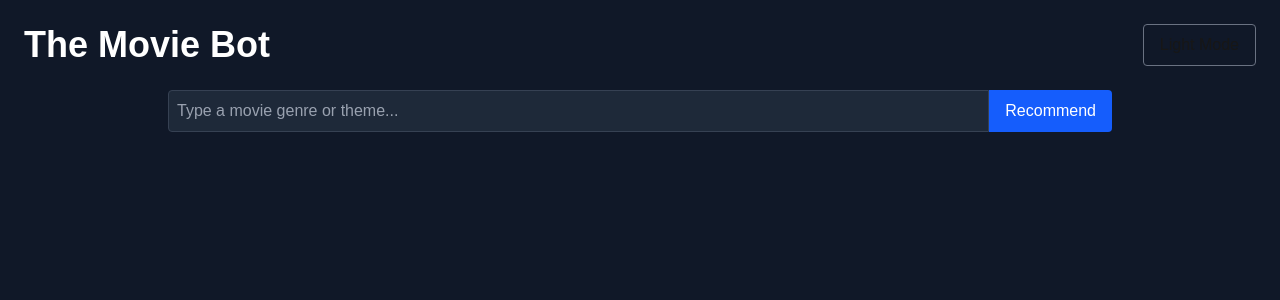
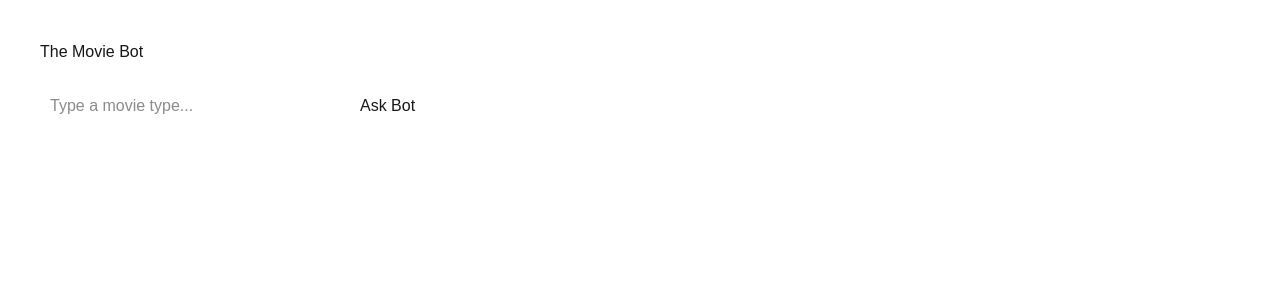
Before and after one commit to Rwallace0718/The-Movie-Bot, a Next.js app: page / in a window 1280 px wide. Shown: the top 300 px of the page. Built offline with nearby package versions, Linux system fonts and the light colour scheme.

Commit message:
Fix page.tsx export for Vercel routing

```diff
--- a/app/page.tsx
+++ b/app/page.tsx
@@ -2,114 +2,41 @@
 
 import { useState } from "react";
 
-interface Movie {
-  title: string;
-  year: number;
-  genre: string;
-  poster: string;
-  trailer: string;
-}
-
 export default function Home() {
   const [message, setMessage] = useState("");
-  const [movies, setMovies] = useState<Movie[]>([]);
-  const [loading, setLoading] = useState(false);
-  const [darkMode, setDarkMode] = useState(true); // default dark mode
+  const [reply, setReply] = useState("");
 
   const handleSubmit = async (e: React.FormEvent) => {
     e.preventDefault();
-    if (!message.trim()) return;
-
-    setLoading(true);
-    setMovies([]);
-
-    try {
     const res = await fetch("/api/chat", {
       method: "POST",
       headers: { "Content-Type": "application/json" },
       body: JSON.stringify({ message, sessionId: "test-session" }),
     });
-
     const data = await res.json();
-
-      if (data.movies && data.movies.length > 0) {
-        setMovies(data.movies);
-      } else {
-        alert("Bot did not return movies");
-      }
-    } catch (err) {
-      console.error(err);
-      alert("Error contacting bot");
-    } finally {
-      setLoading(false);
-    }
+    setReply(data.reply);
   };
 
   return (
-    <div className={`${darkMode ? "bg-gray-900" : "bg-gray-100"} min-h-screen p-6 transition-colors duration-300`}>
-      <div className="flex justify-between items-center mb-6">
-        <h1 className={`${darkMode ? "text-white" : "text-gray-900"} text-4xl font-bold`}>The Movie Bot</h1>
-        <button
-          onClick={() => setDarkMode(!darkMode)}
-          className="px-4 py-2 rounded border border-gray-500 hover:bg-gray-500 hover:text-white transition-colors"
-        >
-          {darkMode ? "Light Mode" : "Dark Mode"}
-        </button>
-      </div>
-
-      <form onSubmit={handleSubmit} className="flex justify-center mb-6">
+    <main style={{ padding: 40 }}>
+      <h1>The Movie Bot</h1>
+      <form onSubmit={handleSubmit} style={{ marginTop: 20 }}>
         <input
           type="text"
-          placeholder="Type a movie genre or theme..."
           value={message}
           onChange={(e) => setMessage(e.target.value)}
-          className={`w-2/3 p-2 rounded-l border focus:outline-none focus:ring-2 focus:ring-blue-500 transition-colors ${
-            darkMode
-              ? "border-gray-700 bg-gray-800 text-white placeholder-gray-400"
-              : "border-gray-300 bg-white text-gray-900 placeholder-gray-500"
-          }`}
+          placeholder="Type a movie type..."
+          style={{ padding: 10, width: 300 }}
         />
-        <button
-          type="submit"
-          className="bg-blue-600 text-white px-4 rounded-r hover:bg-blue-700"
-        >
-          {loading ? "Loading..." : "Recommend"}
+        <button type="submit" style={{ marginLeft: 10, padding: 10 }}>
+          Ask Bot
         </button>
       </form>
-
-      <div className="grid grid-cols-1 sm:grid-cols-2 md:grid-cols-3 lg:grid-cols-4 gap-6">
-        {movies.map((movie) => (
-          <div
-            key={movie.title}
-            className={`rounded shadow-lg p-4 flex flex-col items-center transition-colors duration-300 ${
-              darkMode ? "bg-gray-800" : "bg-white"
-            }`}
-          >
-            {movie.poster && (
-              <img
-                src={movie.poster}
-                alt={movie.title}
-                className="w-full h-64 object-cover rounded mb-4"
-              />
+      {reply && (
+        <div style={{ marginTop: 20, padding: 10, border: "1px solid #ccc" }}>
+          <strong>Bot:</strong> {reply}
+        </div>
       )}
-            <h2 className={`${darkMode ? "text-white" : "text-gray-900"} text-xl font-semibold text-center`}>
-              {movie.title}
-            </h2>
-            <p className={`${darkMode ? "text-gray-300" : "text-gray-700"}`}>{movie.genre}</p>
-            <p className={`${darkMode ? "text-gray-300" : "text-gray-700"}`}>{movie.year}</p>
-            {movie.trailer && (
-              <a
-                href={movie.trailer}
-                target="_blank"
-                rel="noopener noreferrer"
-                className="mt-2 text-blue-400 hover:underline"
-              >
-                Watch Trailer
-              </a>
-            )}
-          </div>
-        ))}
-      </div>
-    </div>
+    </main>
   );
 }
```
Lines whose indentation alone changed are shown as unchanged.
